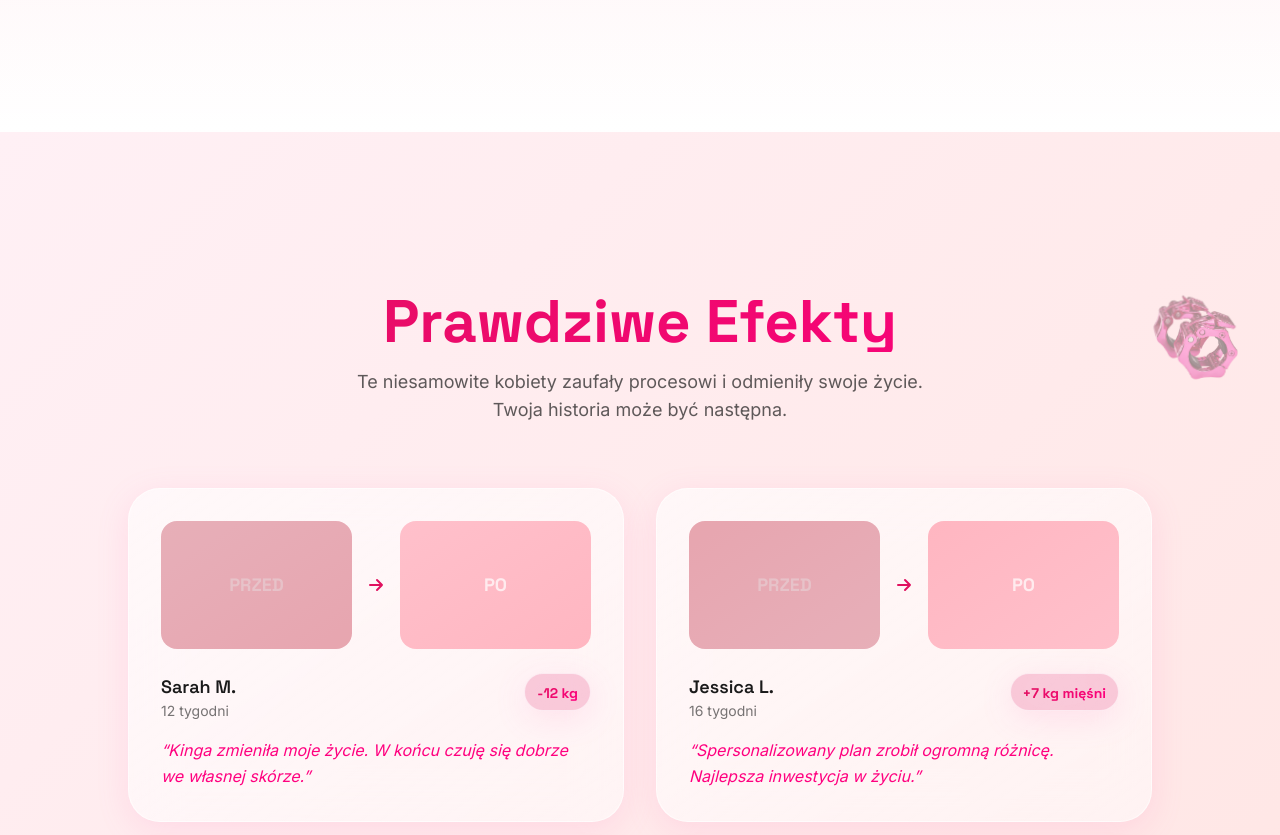
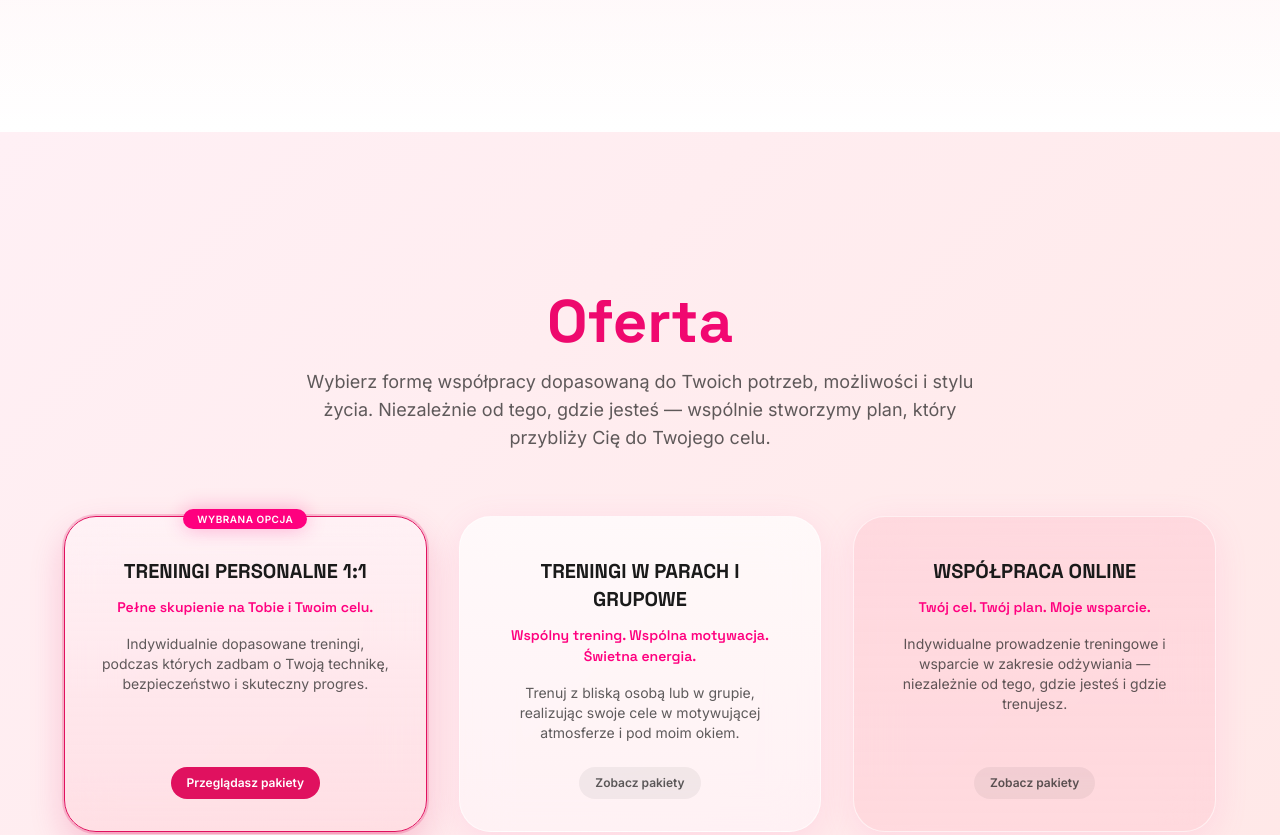
Before and after one commit to pietrucha0/kinga_bartochowska, a React (Vite) app in the folder app/: page / in a window 1280 px wide. Shown: the part 1900-2735 px from the top of the page. Built offline with nearby package versions, Linux system fonts and the light colour scheme.

Commit message:
feat: comment out TransformationsSection (Prawdziwe Efekty) to hide it temporarily

```diff
--- a/app/src/App.tsx
+++ b/app/src/App.tsx
@@ -2,7 +2,7 @@ import useSmoothScroll from "@/hooks/useSmoothScroll";
 import Navigation from "@/sections/Navigation";
 import HeroSection from "@/sections/HeroSection";
 import PhilosophySection from "@/sections/PhilosophySection";
-import TransformationsSection from "@/sections/TransformationsSection";
+// import TransformationsSection from "@/sections/TransformationsSection";
 import PricingSection from "@/sections/PricingSection";
 import CommunityMarquee from "@/sections/CommunityMarquee";
 import OpinionsSection from "@/sections/OpinionsSection";
@@ -18,7 +18,7 @@ export default function App() {
       <main>
         <HeroSection />
         <PhilosophySection />
-        <TransformationsSection />
+        {/* <TransformationsSection /> */}
         <PricingSection />
         <ContactSection />
         <CommunityMarquee />
```
